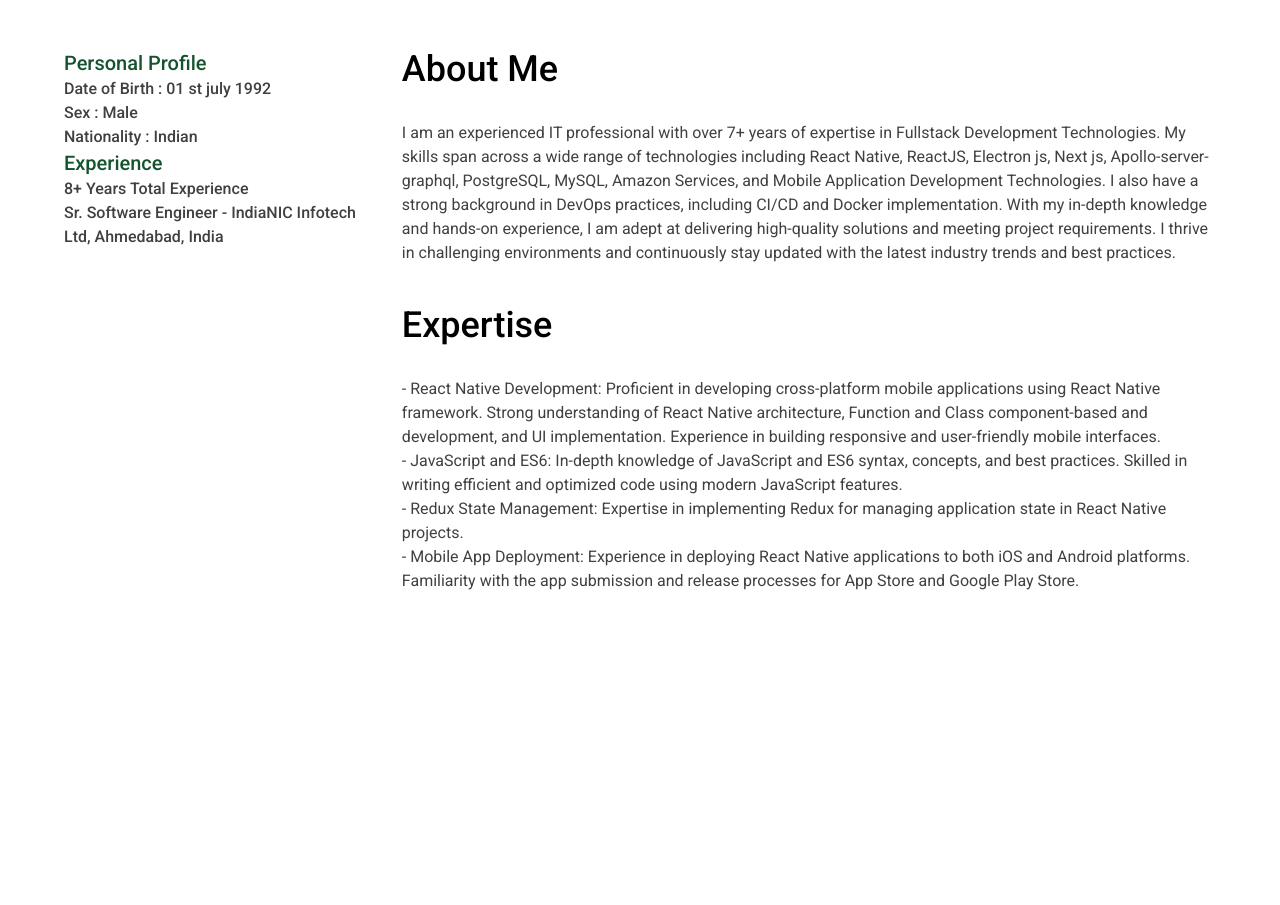
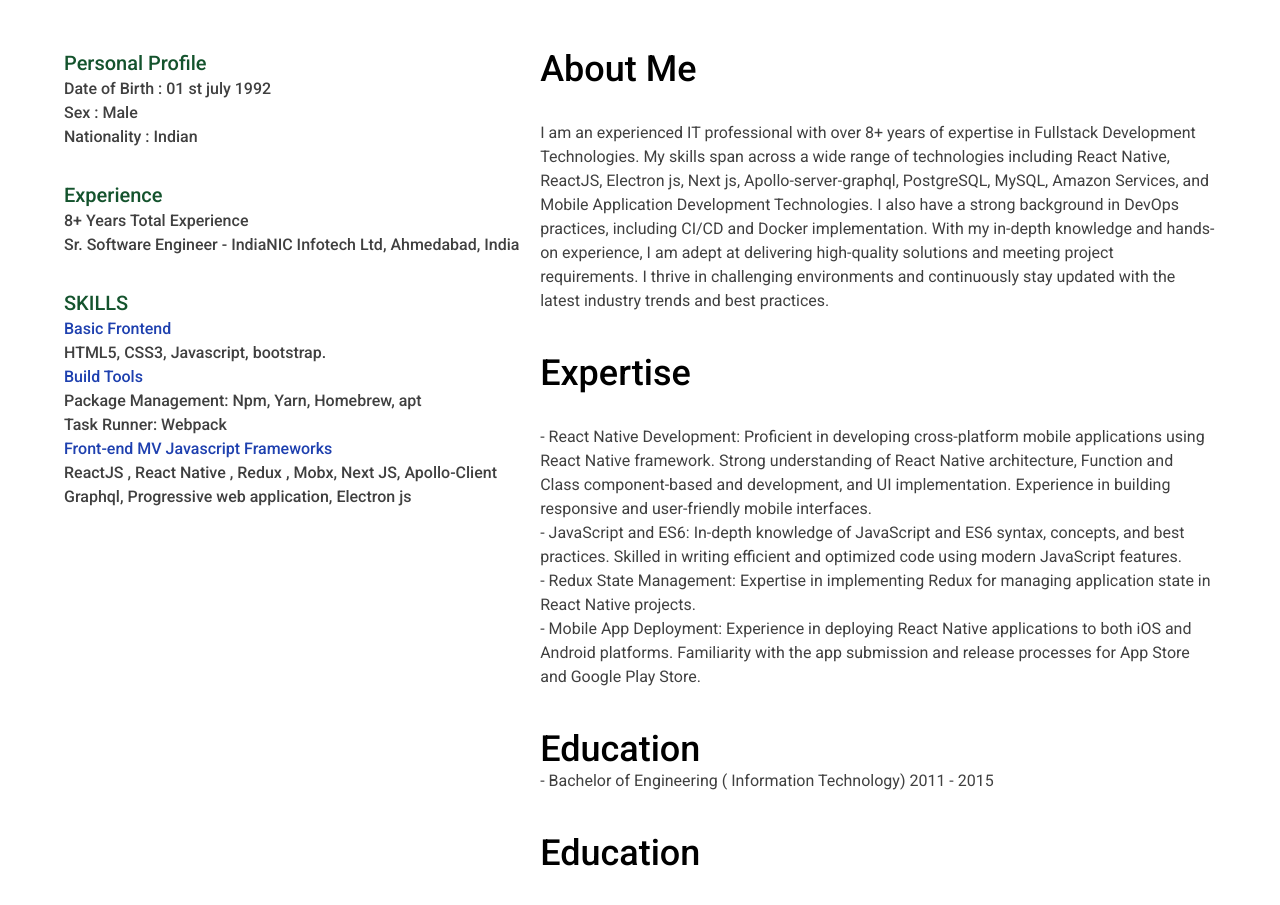
Before and after one commit to Dev-Abhishek-cmd/dev-abhishek, a Next.js app: page / in a window 1280 px wide. Shown: the part 215-1120 px from the top of the page. Before the commit the page ends 872 px from the top, so only its background shows below. Built offline with nearby package versions, Linux system fonts and the light colour scheme.

Commit message:
ex0perience added

```diff
--- a/app/page.tsx
+++ b/app/page.tsx
@@ -21,24 +21,34 @@ export default function Home() {
         </div>
       </div>
       <div className="w-full flex flex-col sm:flex-row justify-between mt-10">
-        <div className="relative h-40 w-200 flex-col">
-          <div className="w-full flex flex-col">
+        <div className="relative flex flex-col w-2/2">
+          <div className="w-full flex flex-col ">
             <h2 className="text-xl text-green-900 font-medium">Personal Profile</h2>
             <p className="text-4 text-black-400 font-medium">Date of Birth : 01 st july 1992</p>
             <p className="text-4 text-black-400 font-medium">Sex : Male</p>
             <p className="text-4 text-black-400 font-medium">Nationality : Indian</p>
           </div>
-          <div className="w-full flex flex-col">
+          <div className="w-full flex flex-col mt-8">
             <h2 className="text-xl text-green-900 font-medium">Experience</h2>
             <p className="text-4 text-black-400 font-medium">8+ Years Total Experience</p>
             <p className="text-4 text-black-400 font-medium">Sr. Software Engineer - IndiaNIC Infotech Ltd, Ahmedabad, India</p>
+          </div>
+          <div className="w-full flex flex-col w-72 mt-8">
+            <h2 className="text-xl text-green-900 font-medium">SKILLS</h2>
+            <p className="text-1 text-blue-800 font-medium">Basic Frontend</p>
+            <p className="text-base text-black-400 font-medium">HTML5, CSS3, Javascript, bootstrap.</p>
+            <p className="text-1 text-blue-800 font-medium">Build Tools</p>
+            <p className="text-base text-black-400 font-medium">Package Management: Npm, Yarn, Homebrew, apt</p>
+            <p className="text-base text-black-400 font-medium">Task Runner: Webpack</p>
+            <p className="text-1 text-blue-800 font-medium">Front-end MV Javascript Frameworks</p>
+            <p className="text-base text-black-400 font-medium">ReactJS , React Native , Redux , Mobx, Next JS, Apollo-Client Graphql, Progressive web application, Electron js</p>
           </div>
         </div>
         <div className="w-full flex mb-4 sm:mb-0 ml-4 flex-col">
           <div className="w-full flex flex-col">
             <h2 className="text-4xl text-black-900 font-medium">About Me</h2>
             <p className="text-4 text-black-400 font-regular mt-8" >
-              I am an experienced IT professional with over 7+ years of expertise in Fullstack Development Technologies. My skills span across a wide range of technologies including React Native, ReactJS, Electron js, Next js, Apollo-server-graphql, PostgreSQL, MySQL, Amazon Services, and Mobile Application Development Technologies. I also have a strong background in DevOps practices, including CI/CD and Docker implementation. With my in-depth knowledge and hands-on experience, I am adept at delivering high-quality solutions and meeting project requirements. I thrive in challenging environments and continuously stay updated with the latest industry trends and best practices.
+              I am an experienced IT professional with over 8+ years of expertise in Fullstack Development Technologies. My skills span across a wide range of technologies including React Native, ReactJS, Electron js, Next js, Apollo-server-graphql, PostgreSQL, MySQL, Amazon Services, and Mobile Application Development Technologies. I also have a strong background in DevOps practices, including CI/CD and Docker implementation. With my in-depth knowledge and hands-on experience, I am adept at delivering high-quality solutions and meeting project requirements. I thrive in challenging environments and continuously stay updated with the latest industry trends and best practices.
             </p>
           </div>
           <div className="w-full flex flex-col mt-10">
@@ -59,6 +69,16 @@ export default function Home() {
               <p className="text-4 text-black-400 font-medium">
               </p>
             </div>
+            <div className="w-full flex flex-col mt-10">
+              <h2 className="text-4xl text-black-900 font-medium">Education</h2>
+              <p className="text-4 text-black-400 font-regular">
+                - Bachelor of Engineering ( Information Technology) 2011 - 2015
+              </p>
+            </div>
+            <div className="w-full flex flex-col mt-10">
+              <h2 className="text-4xl text-black-900 font-medium">Education</h2>
+              <p className="text-4 text-black-400 font-regular"></p>
+            </div>
           </div>
         </div>
       </div>
```
